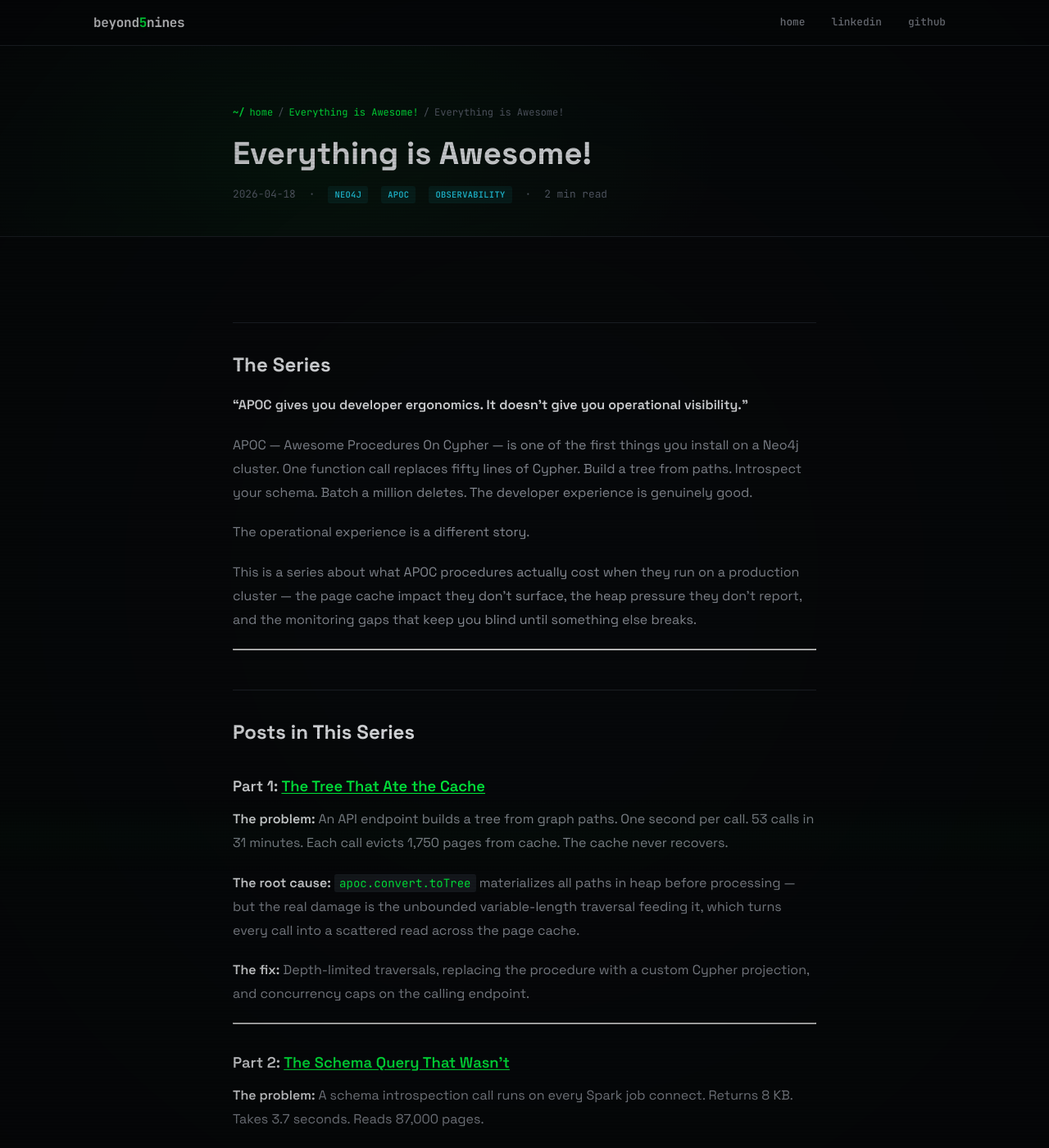
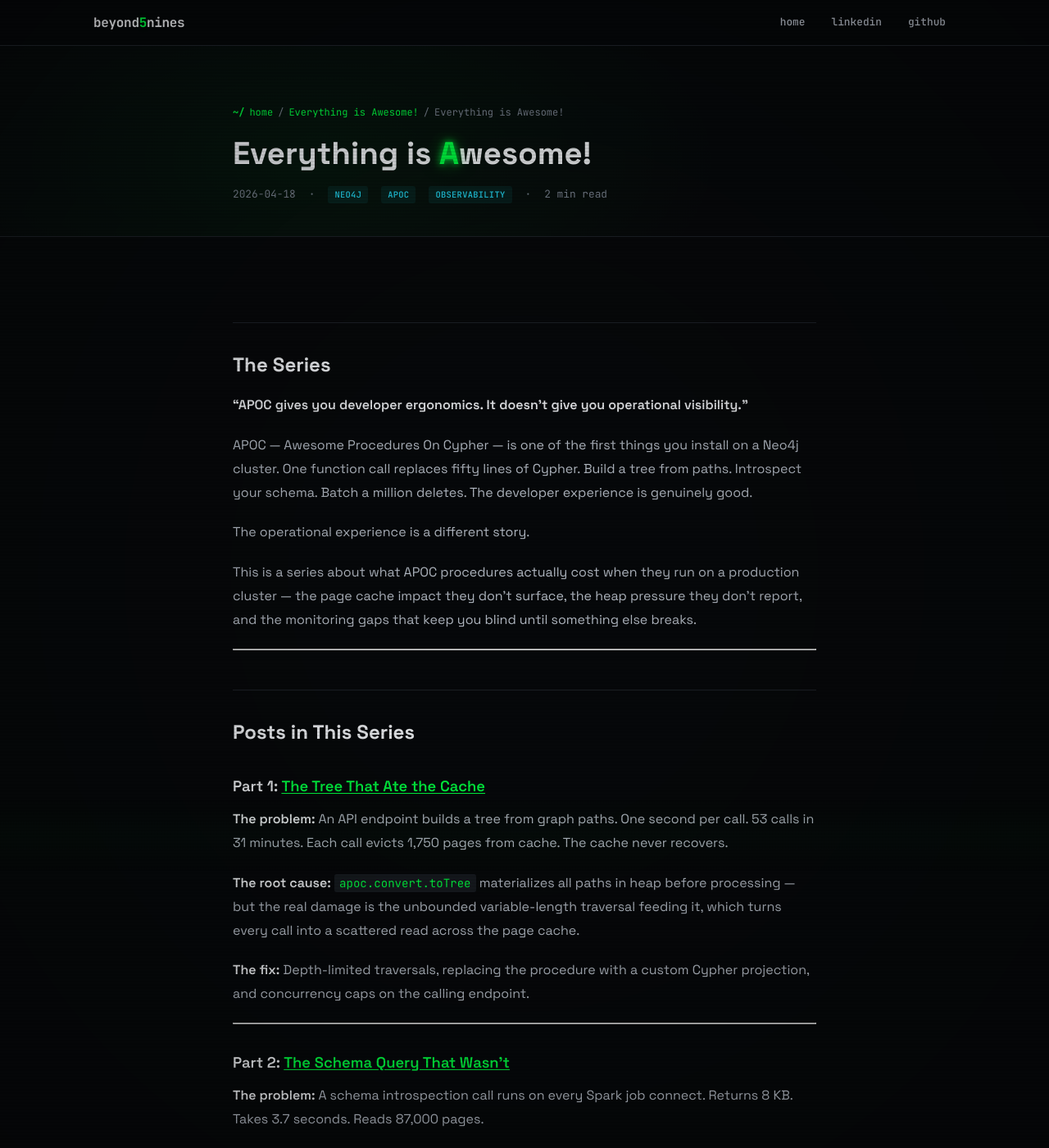
Before and after one commit to beyond5nines/beyond5nines.github.io, a Jekyll site: the page built from _articles/everything-is-awesome.md, in a window 1280 px wide and 1400 px high. Shown: the whole window at 82% size. Built offline with Jekyll 4.4.1, drawn with Linux system fonts in a browser that asks for light colours.

Commit message:
Improve text readability, boost hero-5 glow, add letter flicker to series titles

```diff
--- a/_articles/everything-is-awesome.md
+++ b/_articles/everything-is-awesome.md
@@ -1,6 +1,7 @@
 ---
 layout: post
 title: "Everything is Awesome!"
+title_display: 'Everything is <span class="letter-flicker">A</span>wesome!'
 date: 2026-04-18 12:00:00 -0000
 categories: neo4j apoc observability
 series: Everything is Awesome!
--- a/_layouts/post.html
+++ b/_layouts/post.html
@@ -19,7 +19,7 @@ layout: default
         {% endif %}
         <span>{{ page.title | truncate: 40 }}</span>
       </div>
-      <h1 class="post-title">{{ page.title }}</h1>
+      <h1 class="post-title">{% if page.title_display %}{{ page.title_display }}{% else %}{{ page.title }}{% endif %}</h1>
       <div class="post-page-meta">
         <time datetime="{{ page.date | date_to_xmlschema }}">
           {{ page.date | date: "%Y-%m-%d" }}
--- a/assets/css/style.css
+++ b/assets/css/style.css
@@ -6,9 +6,9 @@
   --bg-surface: #161a1f;
   --border: #1e2329;
   --border-hover: #2a3038;
-  --text: #e8eaed;
-  --text-muted: #8b9099;
-  --text-dim: #5c6370;
+  --text: #f0f2f5;
+  --text-muted: #b8bfc9;
+  --text-dim: #7a8390;
   --green: #00ff41;
   --green-dim: #00cc33;
   --green-glow: rgba(0,255,65,0.15);
@@ -274,21 +274,43 @@ img {
 .hero-title .highlight {
   color: var(--green);
   text-shadow:
-    0 0 10px var(--green-bloom),
-    0 0 20px var(--green-glow),
-    0 0 40px var(--green-glow);
+    0 0 8px var(--green),
+    0 0 20px var(--green-bloom),
+    0 0 40px var(--green-glow),
+    0 0 80px var(--green-glow);
   animation: hero-five-flicker 6s infinite;
 }
 
 @keyframes hero-five-flicker {
   0%, 85%, 88%, 91%, 100% {
     opacity: 1;
-    text-shadow: 0 0 10px var(--green-bloom), 0 0 20px var(--green-glow), 0 0 40px var(--green-glow);
+    text-shadow: 0 0 8px var(--green), 0 0 20px var(--green-bloom), 0 0 40px var(--green-glow), 0 0 80px var(--green-glow);
   }
-  86% { opacity: 0.3; text-shadow: none; }
+  86% { opacity: 0.25; text-shadow: none; }
   87% { opacity: 1; text-shadow: 0 0 4px var(--green-glow); }
-  89% { opacity: 0.15; text-shadow: none; }
-  90% { opacity: 1; text-shadow: 0 0 20px var(--green-bloom), 0 0 40px var(--green-glow); }
+  89% { opacity: 0.1; text-shadow: none; }
+  90% { opacity: 1; text-shadow: 0 0 8px var(--green), 0 0 40px var(--green-bloom), 0 0 80px var(--green-glow); }
+}
+
+/* ===== Series title letter flicker ===== */
+.letter-flicker {
+  color: var(--green);
+  text-shadow:
+    0 0 8px var(--green),
+    0 0 20px var(--green-bloom),
+    0 0 40px var(--green-glow);
+  animation: letter-flicker 7s infinite;
+}
+
+@keyframes letter-flicker {
+  0%, 82%, 85%, 88%, 100% {
+    opacity: 1;
+    text-shadow: 0 0 8px var(--green), 0 0 20px var(--green-bloom), 0 0 40px var(--green-glow);
+  }
+  83% { opacity: 0.2; text-shadow: none; }
+  84% { opacity: 1; text-shadow: 0 0 4px var(--green-glow); }
+  86% { opacity: 0.1; text-shadow: none; }
+  87% { opacity: 1; text-shadow: 0 0 12px var(--green), 0 0 40px var(--green-bloom); }
 }
 
 .hero-description {
```
Also changed, not shown: _articles/look-ma-no-servers.md (+1 -0 lines).
